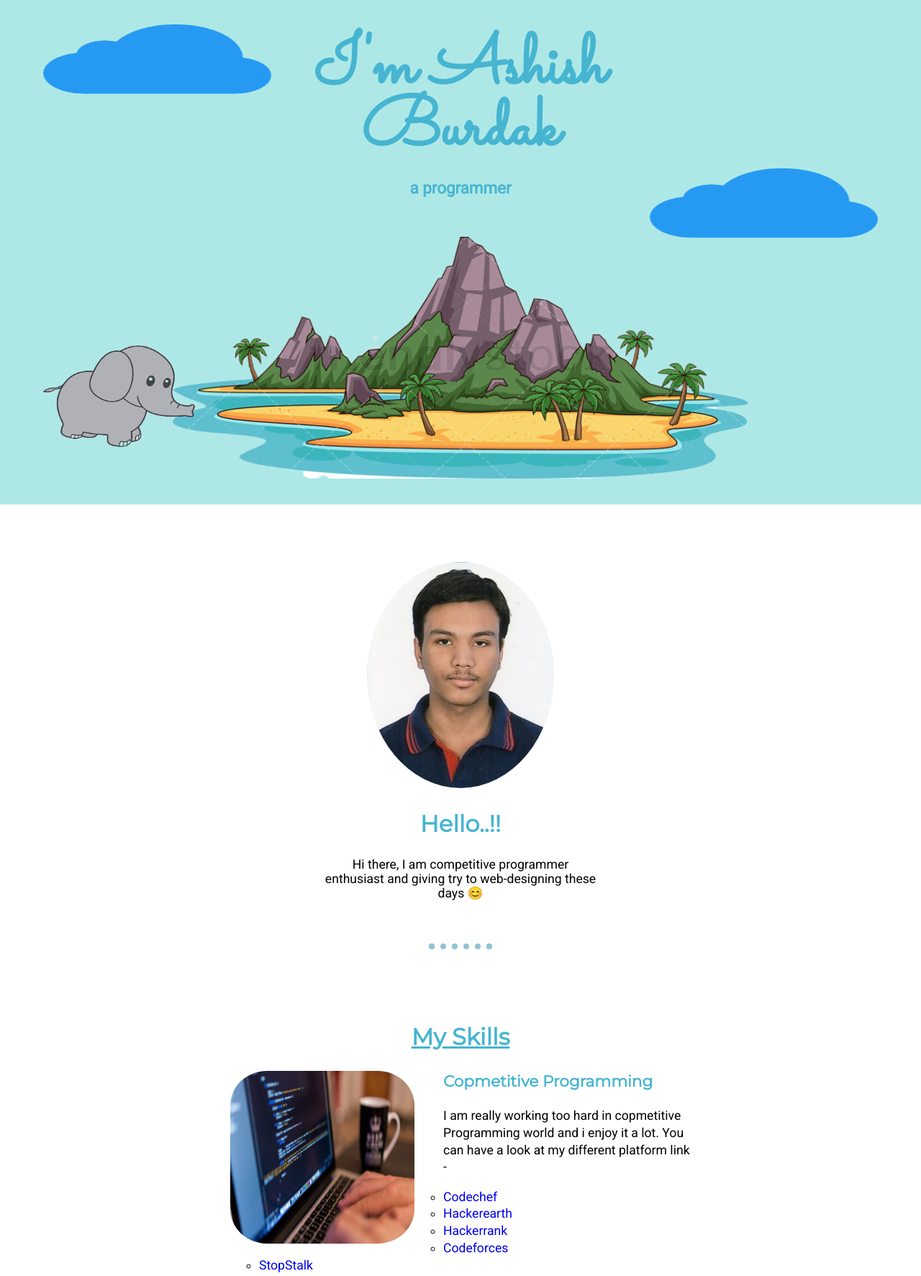
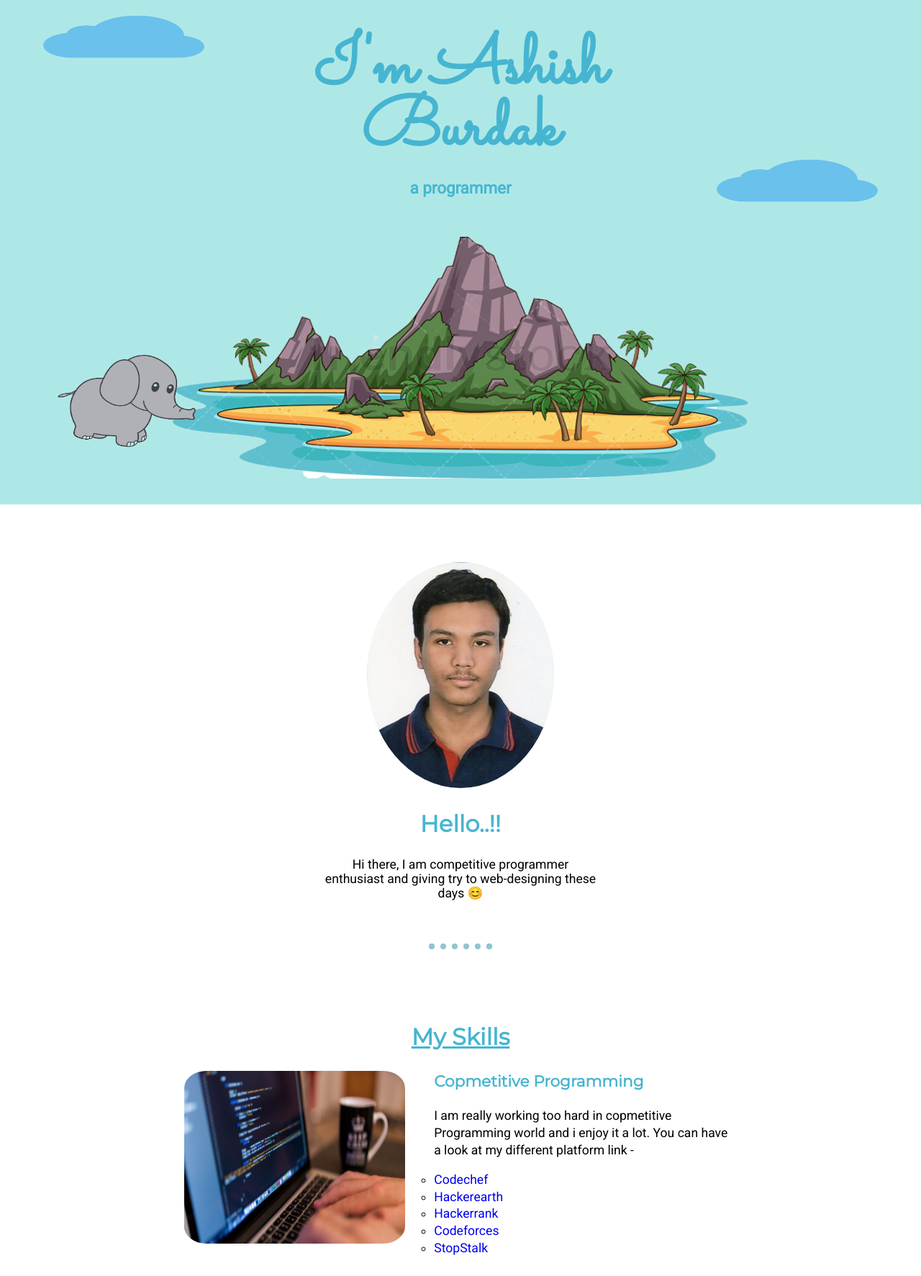
Before and after one commit to ashishburdak/My-personal-site, a plain HTML site: page index.html in a window 1280 px wide. Shown: the part 47-1820 px from the top of the page at 72% size. Drawn offline with Linux system fonts and the light colour scheme.

Commit message:
update style.css

```diff
--- a/css/styles.css
+++ b/css/styles.css
@@ -21,7 +21,7 @@ body{
 }
 
 .middle-container{
-   /* background-color: cornsilk;*/
+   padding-bottom: 50px;
 }
 
 h1{
@@ -52,7 +52,7 @@ h3{
 }
 
 .skill-row{
-    width:50%;
+    width:60%;
     margin: 100px auto;
     text-align: left;
     line-height: 1.35;
@@ -60,13 +60,15 @@ h3{
 
 .bottom-container{
     background-color: #46b5d1;
-    margin-top: 80px;
+    margin-top: 0;
     padding: 20px;
+
 }
 
 .cloud{
-    height: 9em;
-    width: 18em;
+    height: 6rem;
+    width: 14rem;
+    opacity: 0.5;
 }
 
 .upper-cloud{
@@ -81,10 +83,10 @@ h3{
     right: 60px;
 }
 .baby-elephant{
-    height: 8em;
-    width: 12em;
+    height: 8rem;
+    width: 12rem;
     position: absolute;
-    left: 60px;
+    left: 80px;
     bottom: 80px;
 }
 .mountain{
@@ -103,7 +105,7 @@ h3{
     height: 15rem;
     width: 40%;
     float: left;
-    border-radius: 20%;
+    border-radius: 10%;
     margin-right: 40px;
 }
 
@@ -111,7 +113,7 @@ h3{
     height: 15rem;
     width: 40%;
     float: right;
-    border-radius: 20%;
+    border-radius: 10%;
     margin-left: 40px;
 }
 
@@ -121,7 +123,6 @@ ul{
 
 .btn {
     font-family: verdana;
-    margin: 100px auto;
     color: #FFFFFF !important;
     font-size: 20px;
     text-shadow: 1px 1px 0px #46B5D1;
```
